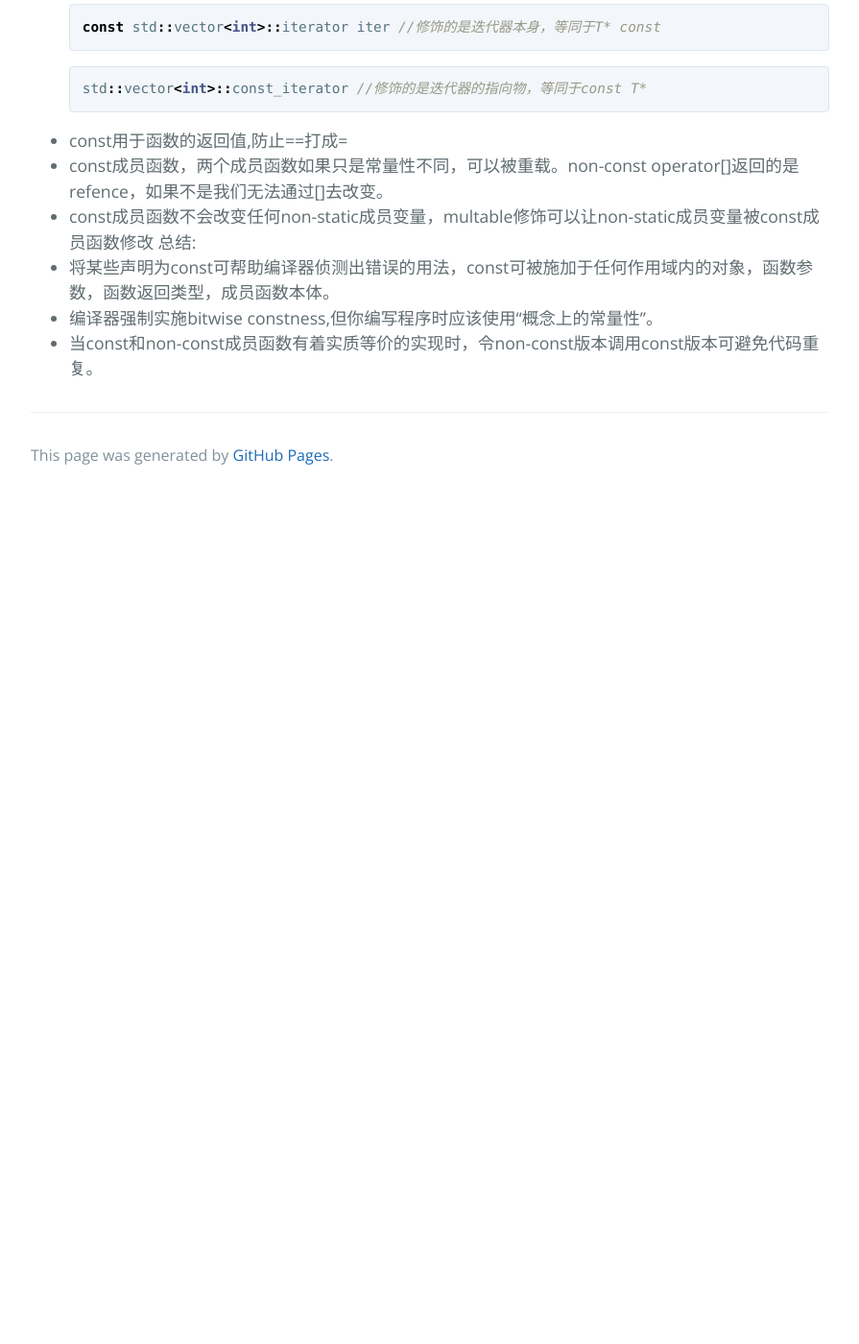
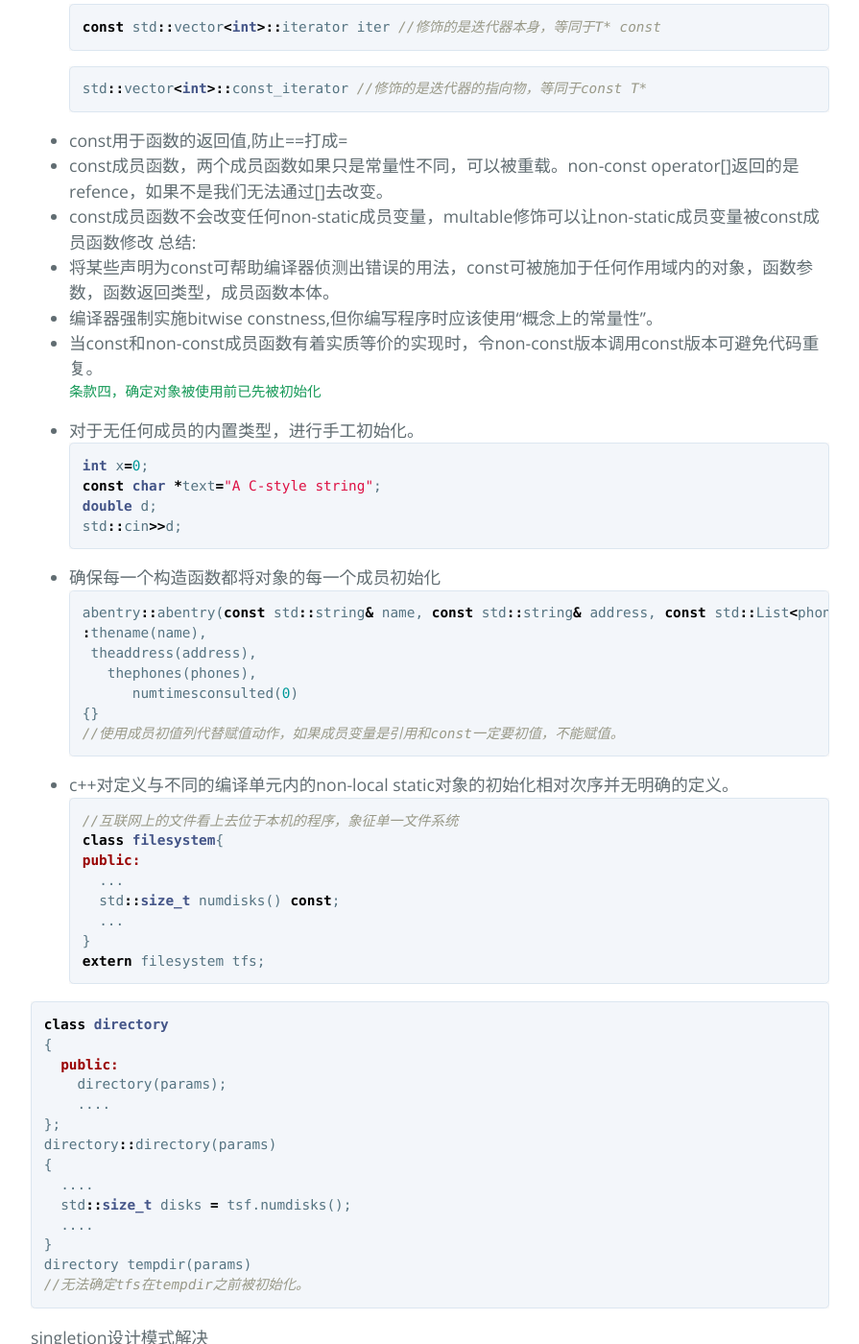
Before and after one commit to cuiyixiao/cuiyixiao.github.io, a Jekyll site: the page built from _posts/2017-12-19-effectivec++.md, in a window 1280 px wide and 1400 px high, scrolled down 1445 px. Shown: the whole window at 96% size, without its empty margins (192-1087 px from the left). Built offline with Jekyll 4.4.1, drawn with Linux system fonts in a browser that asks for light colours; our own code applies the rules of GitHub Pages for plain Markdown files; before the commit the page ends 1963 px from its top, so only the background shows below that; some of the changed text lies outside the part shown.

Commit message:
update post

````diff
--- a/_posts/2017-12-15-effectivec++.md
+++ b/_posts/2017-12-19-effectivec++.md
@@ -45,3 +45,73 @@ std::vector<int>::const_iterator //修饰的是迭代器的指向物，等同于
 - 将某些声明为const可帮助编译器侦测出错误的用法，const可被施加于任何作用域内的对象，函数参数，函数返回类型，成员函数本体。
 - 编译器强制实施bitwise constness,但你编写程序时应该使用“概念上的常量性”。
 - 当const和non-const成员函数有着实质等价的实现时，令non-const版本调用const版本可避免代码重复。
+##### 条款四，确定对象被使用前已先被初始化
+
+- 对于无任何成员的内置类型，进行手工初始化。
+```cpp
+int x=0;
+const char *text="A C-style string";
+double d;
+std::cin>>d;
+```
+- 确保每一个构造函数都将对象的每一个成员初始化
+```cpp
+abentry::abentry(const std::string& name, const std::string& address, const std::List<phonenumber>& phones)
+:thename(name),
+   theaddress(address),
+     thephones(phones),
+        numtimesconsulted(0)
+{}
+//使用成员初值列代替赋值动作，如果成员变量是引用和const一定要初值，不能赋值。
+```
+- c++对定义与不同的编译单元内的non-local static对象的初始化相对次序并无明确的定义。
+```cpp
+//互联网上的文件看上去位于本机的程序，象征单一文件系统
+class filesystem{
+  public:
+    ...
+    std::size_t numdisks() const;
+    ...
+}
+extern filesystem tfs;
+```
+
+```cpp
+class directory
+{
+  public:
+    directory(params);
+    ....
+};
+directory::directory(params)
+{
+  ....
+  std::size_t disks = tsf.numdisks();
+  ....
+}
+directory tempdir(params)
+//无法确定tfs在tempdir之前被初始化。
+```
+
+singletion设计模式解决
+```cpp
+//将non-local static对象搬到自己的专属函数内，这些函数返回一个引用指向它所含的对象
+//然后用户调用这些函数，而不直接指涉这些对象。
+class filesystem{....};
+filesystem tfs()
+{
+  static filesystem fs;
+  return fs;
+}
+class directory{...}
+directory& tempdir()
+{
+  static directory td;
+  return td;
+}
+```
+
+总结:
+- 对内置型对象进行手工操作初始化，因为c++不保证初始化它们。
+- 构造函数最好使用成员初值列，而不要在构造函数本体内使用赋值操作，初值列列出的成员变量，其排列次序应该和它们在class中的声明次序相同。
+- 为免除“跨编译单元之初始化次序”问题，轻易local static对象替换non-local static对象。
````
Also changed, not shown: thumbnail.png.
